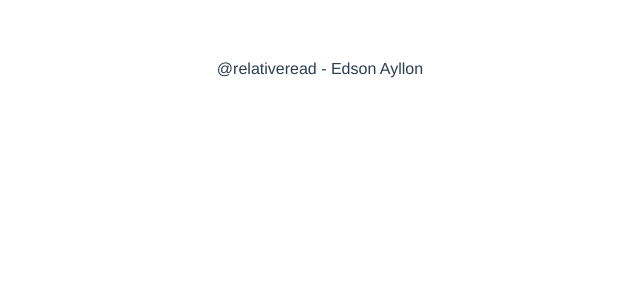
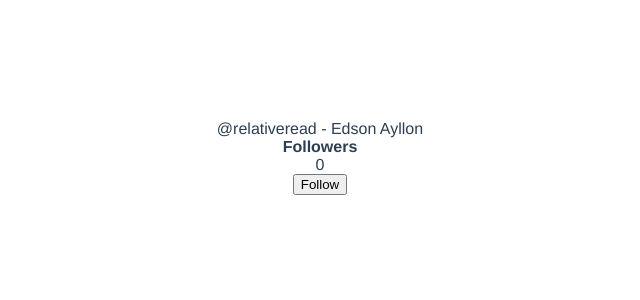
Before and after one commit to edsonayllon/vue-tut, a Vue app: page / in a window 1280 px wide. Shown: the top 300 px of the page, without its empty margins (320-960 px from the left). Built offline with nearby package versions, Linux system fonts and the light colour scheme.

Commit message:
Add method

```diff
--- a/src/App.vue
+++ b/src/App.vue
@@ -1,6 +1,9 @@
 <template>
   <div id="app">
     @{{ user.username }} - {{ fullName }}
+    <strong>Followers</strong>
+    {{ followers }}
+    <button @click="followUser">Follow</button>
   </div>
 </template>
 
@@ -28,6 +31,11 @@ export default {
     fullName() {
       return `${this.user.firstName} ${this.user.lastName}`
     }
+  },
+  methods: {
+    followUser() {
+      this.followers++
+    }
   }
 }
 </script>
@@ -40,5 +48,8 @@ export default {
   text-align: center;
   color: #2c3e50;
   margin-top: 60px;
+  display: flex;
+  flex-direction: column;
+  align-items: center;
 }
 </style>
```
